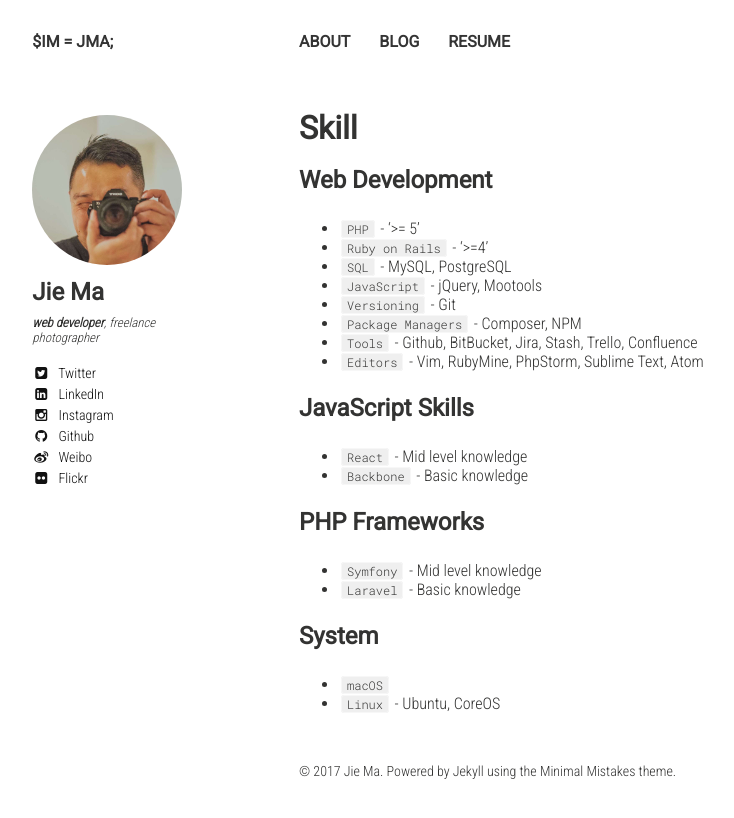
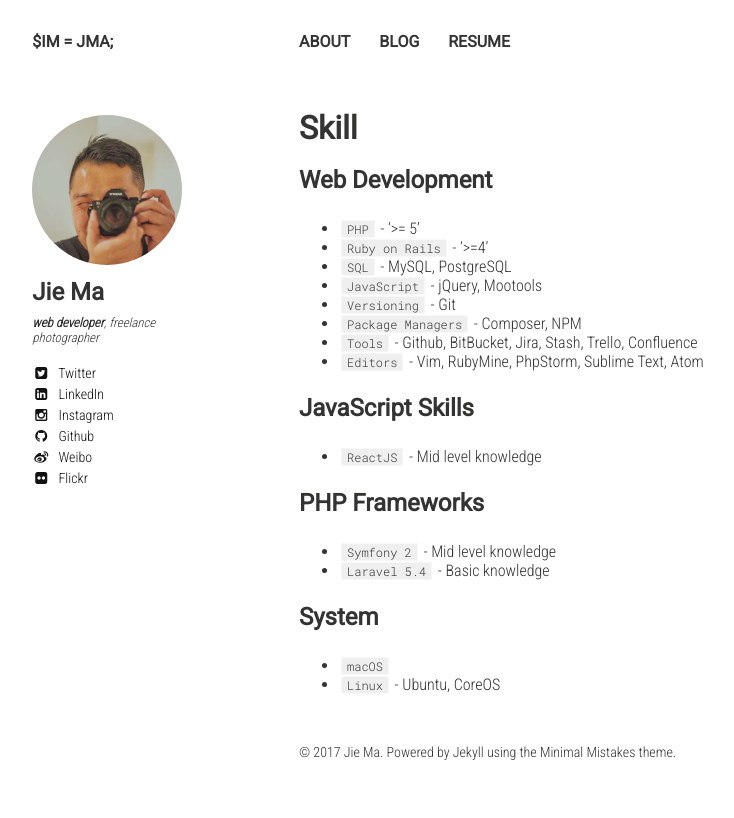
Before and after one commit to imdecoder/imdecoder.github.io, a Jekyll site: the page built from skill/index.md, in a window 1280 px wide. Shown: the top 818 px of the page, without its empty margins (21-755 px from the left). Built offline with Jekyll 4.4.1, drawn with Linux system fonts in a browser that asks for light colours; nearby versions of some CDN libraries.

```diff
--- a/_includes/_about.html
+++ b/_includes/_about.html
@@ -1,13 +1,15 @@
 <h1>Hello World!</h1>
     <div class="article-wrap">
-      <p>My name is <strong>{{ site.owner.name }}</strong>, you can call me <strong>Jay</strong>, I am a <strong>web developer</strong> from Sydney.
+      <h4>Always Be Coding</h4>
+
+      <p>My name is <strong>{{ site.owner.name }}</strong>, you can call me <strong>Jay</strong>, I am a <strong>web developer</strong> based in Sydney.
       I am also a freelance photographer, this is my <a href="https://www.instagram.com/{{ site.owner.instagram }}" target="_blank">Instagram</a> and <a href="http://www.flickr.com/{{ site.owner.flickr }}" target="_blank">portfolio</a>.</p>
 
       <h4>Blog</h4>
       <p>I write <a href="/posts/">blog posts</a> to note snippets, share ideas, and talk anything I am interested.</p>
 
 <h4>Skill</h4>
-<p>Please take a look my current <a href="/skill/">skill level</a> to see if I am the one you want.</p>
+<p>Please take a look my current <a href="/skill/">skill level</a>.</p>
 
 <h4>a</h4>
 
--- a/skill/index.md
+++ b/skill/index.md
@@ -18,13 +18,12 @@ share: false
 
 ### JavaScript Skills
 
-- `React` - Mid level knowledge
-- `Backbone` - Basic knowledge
+- `ReactJS` - Mid level knowledge
 
 ### PHP Frameworks
 
-- `Symfony` - Mid level knowledge
-- `Laravel` - Basic knowledge
+- `Symfony 2` - Mid level knowledge
+- `Laravel 5.4` - Basic knowledge
 
 ### System
 
```
